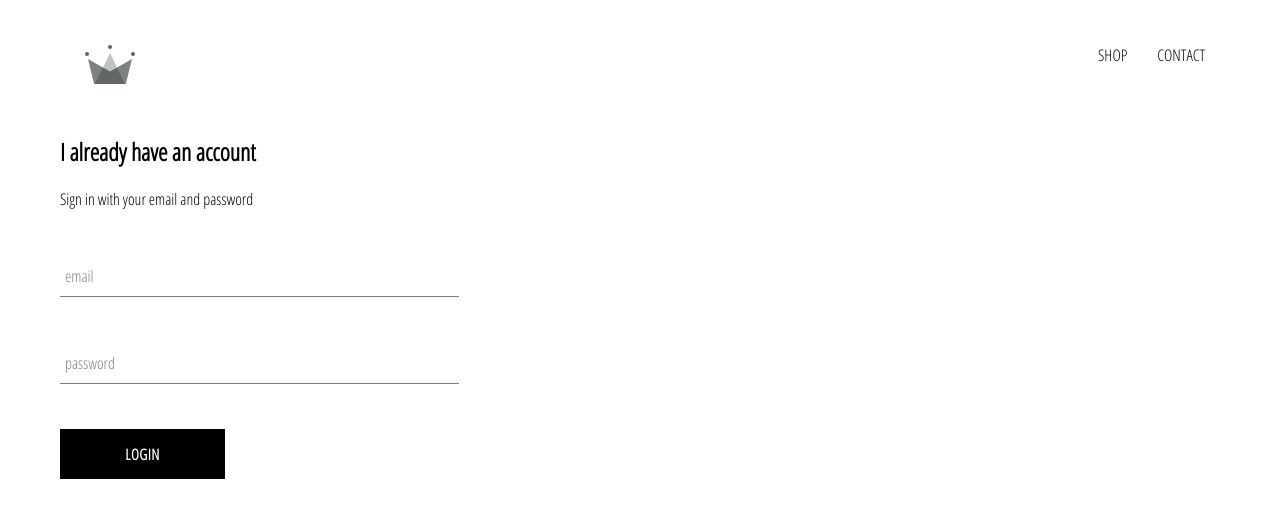
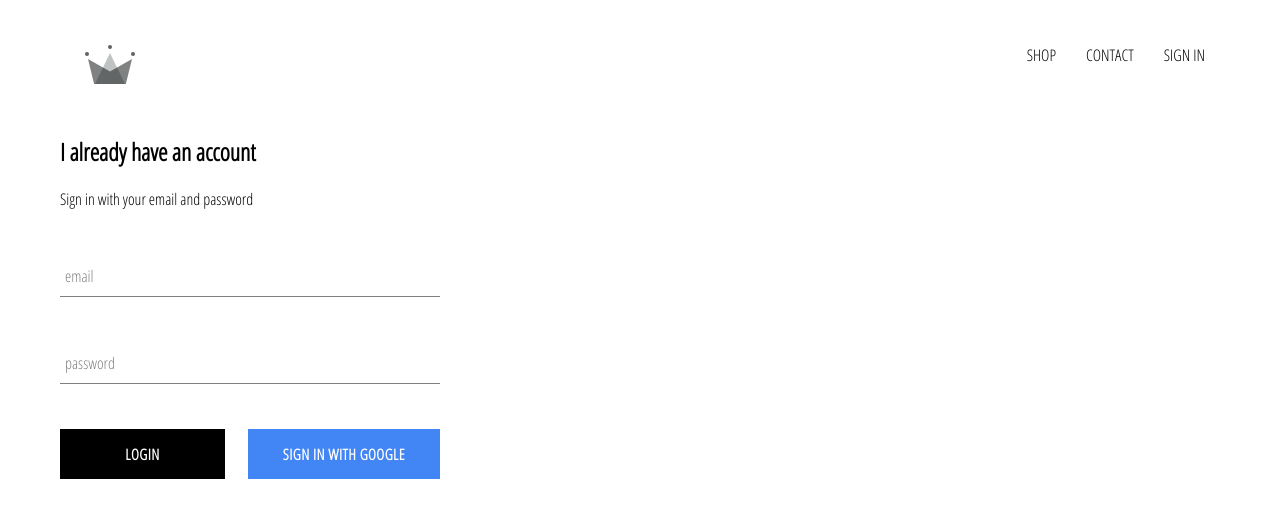
Before and after one commit to abhishekkrdev/clothing-ecommerce, a React (Create React App) app: page /signin in a window 1280 px wide. Shown: the top 518 px of the page. Built offline with nearby package versions, Linux system fonts and the light colour scheme; no server answers.

Commit message:
integrated firebase into app, created sign in page with sign in component and sign in with google

```diff
--- a/package.json
+++ b/package.json
@@ -6,6 +6,7 @@
     "@testing-library/jest-dom": "^5.11.8",
     "@testing-library/react": "^11.2.2",
     "@testing-library/user-event": "^12.6.0",
+    "firebase": "^8.2.1",
     "node-sass": "^4.14.1",
     "react": "^17.0.1",
     "react-dom": "^17.0.1",
--- a/src/App.css
+++ b/src/App.css
@@ -1,3 +1,9 @@
+*,
+*::after,
+*::before {
+  box-sizing: border-box;
+}
+
 body {
   font-family: "Open Sans Condensed";
   padding: 20px 60px;
--- a/src/App.js
+++ b/src/App.js
@@ -1,4 +1,4 @@
-import React, { Fragment } from "react";
+import React, { Fragment, Component } from "react";
 import { Route, Switch } from "react-router-dom";
 import "./App.css";
 
@@ -6,11 +6,32 @@ import HomePage from "./pages/homepage/homepage.component";
 import ShopPage from "./pages/shop/shop.component";
 import SignInAndSignUpPage from "./pages/sign-in-and-sign-up/sign-in-and-sign-up.component";
 import Header from "./components/header/header.component";
+import { auth } from "./firebase/firebase.utils";
 
-function App() {
+class App extends Component {
+  constructor() {
+    super();
+    this.state = {
+      currentUser: null
+    };
+  }
+
+  unsubscribeFromAuth = null;
+
+  componentDidMount() {
+    this.unsubscribeFromAuth = auth.onAuthStateChanged((user) => {
+      this.setState({ currentUser: user });
+    });
+  }
+
+  componentWillUnmount() {
+    this.unsubscribeFromAuth();
+  }
+
+  render() {
     return (
       <Fragment>
-      <Header />
+        <Header currentUser={this.state.currentUser} />
         <Switch>
           <Route exact path="/" component={HomePage} />
           <Route path="/shop" component={ShopPage} />
@@ -19,5 +40,6 @@ function App() {
       </Fragment>
     );
   }
+}
 
 export default App;
--- a/src/components/custom-button/custom-button.component.jsx
+++ b/src/components/custom-button/custom-button.component.jsx
@@ -1,9 +1,9 @@
 import React from "react";
 import "./custom-button.styles.scss";
 
-const CustomButton = ({ children, ...otherProps }) => {
+const CustomButton = ({ children, isGoogleSignIn, ...otherProps }) => {
   return (
-    <button className="custom-button" {...otherProps}>
+    <button className={`${isGoogleSignIn ? "google-sign-in" : ""} custom-button`} {...otherProps}>
       {children}
     </button>
   );
--- a/src/components/custom-button/custom-button.styles.scss
+++ b/src/components/custom-button/custom-button.styles.scss
@@ -19,4 +19,14 @@
     color: black;
     border: 1px solid black;
   }
+
+  &.google-sign-in {
+    background-color: #4285f4;
+    color: white;
+
+    &:hover {
+      background-color: #357ae8;
+      border: none;
+    }
+  }
 }
--- a/src/components/header/header.component.jsx
+++ b/src/components/header/header.component.jsx
@@ -1,9 +1,11 @@
 import React from "react";
 import { Link } from "react-router-dom";
+
+import { auth } from "../../firebase/firebase.utils";
 import { ReactComponent as Logo } from "../../assets/crown.svg";
 import "./header.styles.scss";
 
-const Header = () => {
+const Header = ({ currentUser }) => {
   return (
     <div className="header">
       <Link className="logo-container" to="/">
@@ -16,6 +18,15 @@ const Header = () => {
         <Link className="option" to="/shop">
           CONTACT
         </Link>
+        {currentUser ? (
+          <div className="option" onClick={() => auth.signOut()}>
+            SIGN OUT
+          </div>
+        ) : (
+          <Link className="option" to="/signin">
+            SIGN IN
+          </Link>
+        )}
       </div>
     </div>
   );
--- a/src/components/header/header.styles.scss
+++ b/src/components/header/header.styles.scss
@@ -20,6 +20,7 @@
 
     .option {
       padding: 10px 15px;
+      cursor: pointer;
     }
   }
 }
--- a/src/components/sign-in/sign-in.component.jsx
+++ b/src/components/sign-in/sign-in.component.jsx
@@ -2,6 +2,7 @@ import React from "react";
 import FormInput from "../form-input/form-input.component";
 import CustomButton from "../custom-button/custom-button.component";
 
+import { signInWithGoogle } from "../../firebase/firebase.utils";
 import "./sign-in.styles.scss";
 
 class SignIn extends React.Component {
@@ -46,7 +47,12 @@ class SignIn extends React.Component {
             label="password"
             required
           />
-          <CustomButton type="submit">Login</CustomButton>
+          <div className="buttons">
+            <CustomButton type="submit">Login</CustomButton>
+            <CustomButton onClick={signInWithGoogle} isGoogleSignIn>
+              Sign In With Google
+            </CustomButton>
+          </div>
         </form>
       </div>
     );
--- a/src/components/sign-in/sign-in.styles.scss
+++ b/src/components/sign-in/sign-in.styles.scss
@@ -1,9 +1,14 @@
 .sign-in {
-  width: 30vw;
+  width: 380px;
   display: flex;
   flex-direction: column;
 
   .title {
     margin: 10px 0;
   }
+
+  .buttons {
+    display: flex;
+    justify-content: space-between;
+  }
 }
--- /dev/null
+++ b/src/firebase/firebase.utils.js
@@ -0,0 +1,23 @@
+import firebase from "firebase/app";
+import "firebase/firestore";
+import "firebase/auth";
+
+const config = {
+  apiKey: "AIzaSyC03v9sN0Xhp4990ugJ0hNa0mNusrVUYSA",
+  authDomain: "crwn-clothing-db-597d3.firebaseapp.com",
+  projectId: "crwn-clothing-db-597d3",
+  storageBucket: "crwn-clothing-db-597d3.appspot.com",
+  messagingSenderId: "676929706617",
+  appId: "1:676929706617:web:acf5e014489389ba1192a8"
+};
+
+firebase.initializeApp(config);
+
+export const auth = firebase.auth();
+export const firestore = firebase.firestore();
+
+const provider = new firebase.auth.GoogleAuthProvider();
+provider.setCustomParameters({ prompt: "select_account" });
+export const signInWithGoogle = () => auth.signInWithPopup(provider);
+
+export default firebase;
```
Also changed, not shown: 2 other files (tests, documents, lock files or other folders). Lines whose indentation alone changed are shown as unchanged.
